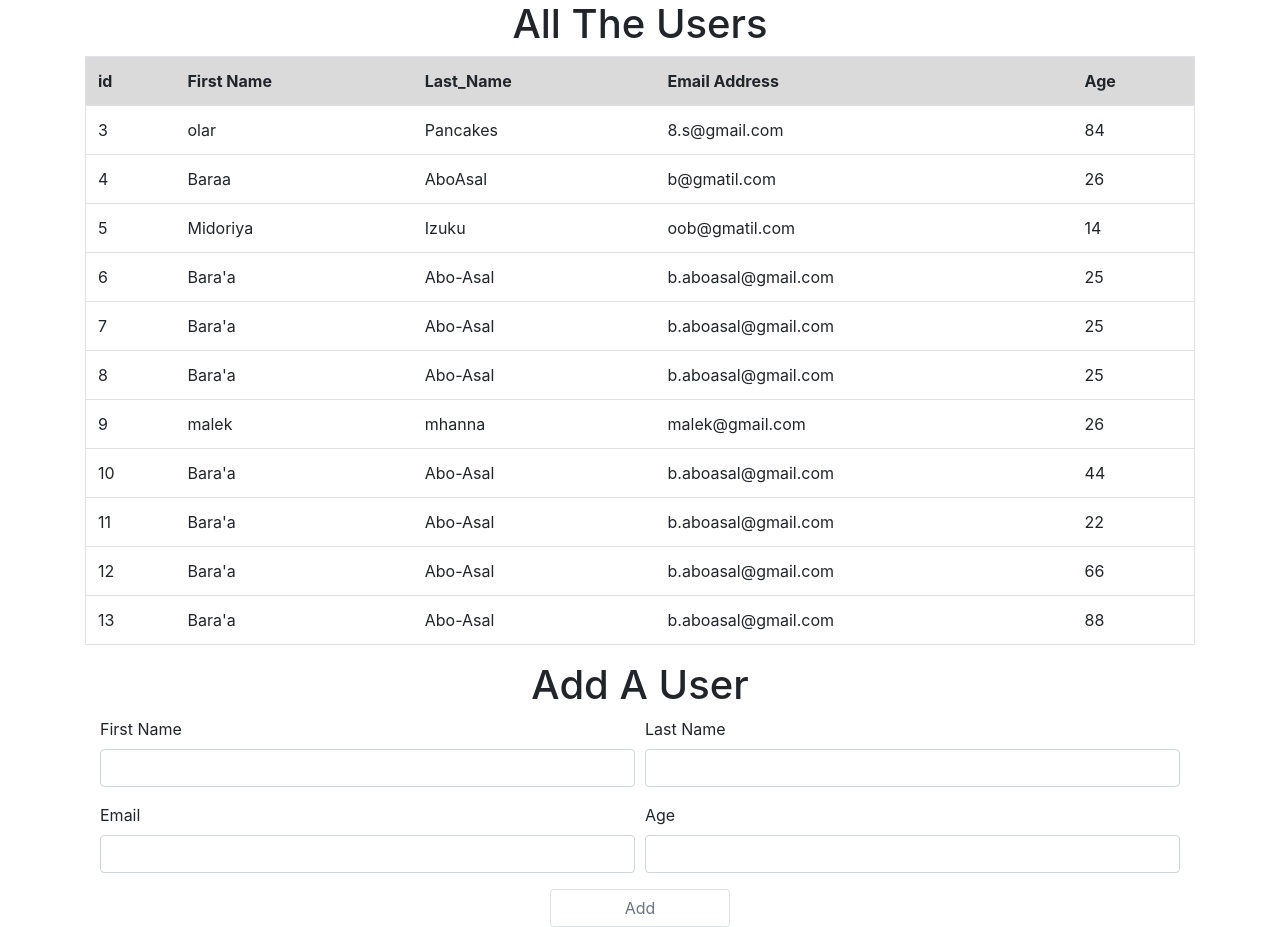
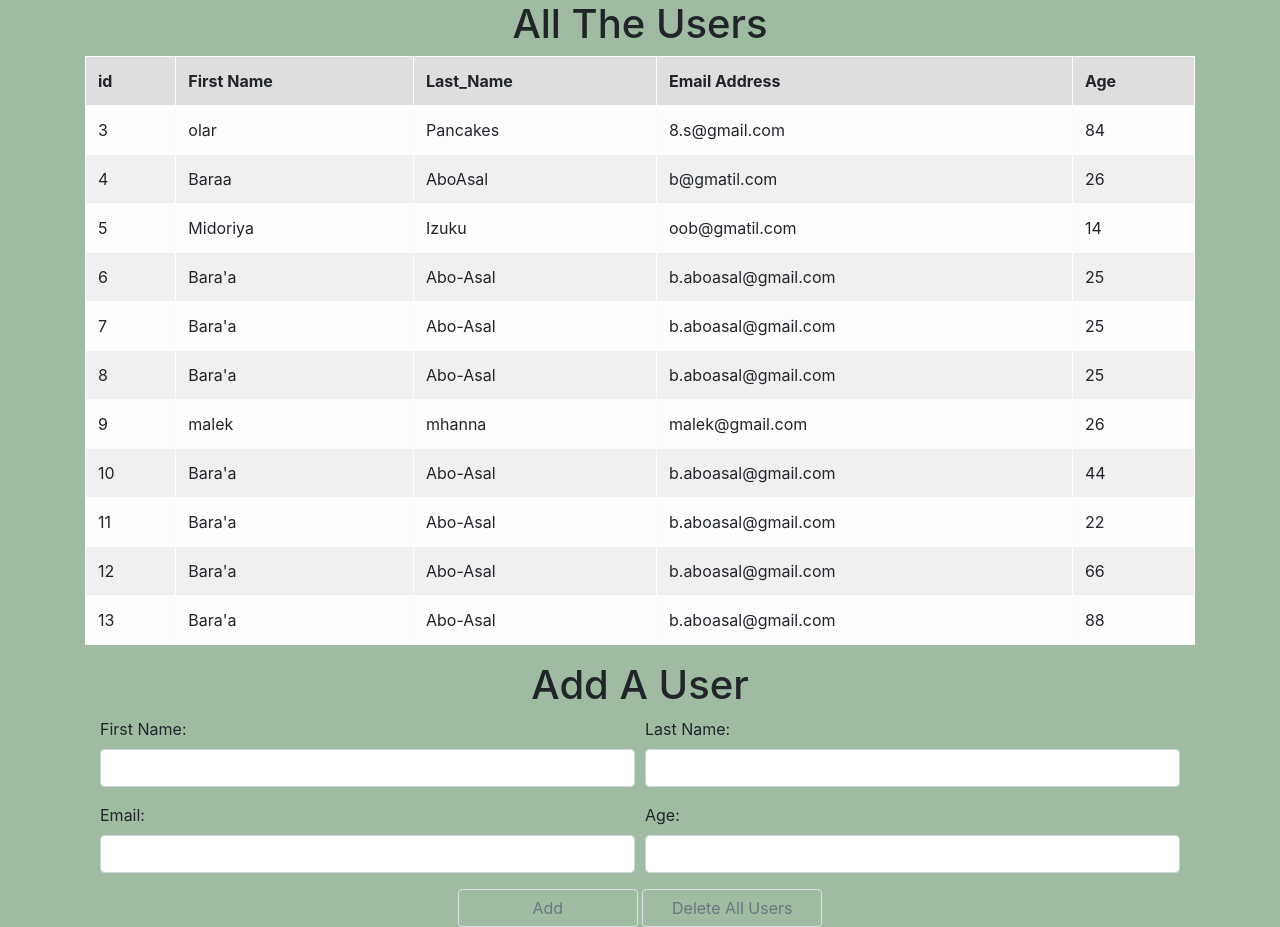
Before and after one commit to Baraa-asal/single_model_orm, a Django app: page / in a window 1280 px wide. Run offline with Django 4.2, Linux system fonts and the light colour scheme; data comes from the database, SQL or seed files in the repository; both versions use the stored data as it was after the commit.

Commit message:
edit users with templates

```diff
--- a/users_app/templates/index.html
+++ b/users_app/templates/index.html
@@ -7,10 +7,15 @@
     <title>C+R Users</title>
     <link rel="stylesheet" href="https://cdn.jsdelivr.net/npm/bootstrap@4.3.1/dist/css/bootstrap.min.css" integrity="sha384-ggOyR0iXCbMQv3Xipma34MD+dH/1fQ784/j6cY/iJTQUOhcWr7x9JvoRxT2MZw1T" crossorigin="anonymous">
 </head>
+<style>
+    body {
+        background-color: rgb(159, 188, 162);
+    }
+</style>
 <body>
     <h1 class="text-center">All The Users</h1>
     <div class="container">
-    <table class="table border">
+    <table class="table border w-100 table-bordered table-striped table-hover table-light overflow-hidden h-50">
         <tr class="table-active">
             <th scope="col">id</th>
             <th scope="col">First Name</th>
@@ -30,29 +35,30 @@
     {% csrf_token %}
     <div class="form-row">
         <div class="form-group col-md-6">
-            <label for="first_name">First Name</label>
+            <label for="first_name">First Name: </label>
             <input class="form-control" id="first_name" type="text" name="first_name">
         </div>
         <div class="form-group col-md-6">
-            <label for="last_name">Last Name</label>
+            <label for="last_name">Last Name: </label>
             <input class="form-control" id="last_name" type="text" name="last_name">
         </div>
     </div>
     <div class="form-row">
         <div class="form-group col-md-6">
-            <label for="email">Email</label>
+            <label for="email">Email: </label>
             <input class="form-control" id="email" type="text" name="email">
         </div>
         <div class="form-group col-md-6">
-            <label for="age">Age</label>
+            <label for="age">Age: </label>
             <input class="form-control" id="age" type="number" required name="age">
         </div>
     </div>
     <div class="text-center">
-    <button class="btn border btn-outline col-2 btn-outline-secondary" type="submit">Add</button>
+    <button class="btn border btn-outline col-2 btn-outline-secondary color-black" type="submit">Add</button>
+    <button class="btn border btn-outline col-2 btn-outline-secondary color-black" type="submit">Delete All Users</button>
     </div>
     </form>
-</div>
+
 </div>
 </body>
 </html>
```
Also changed, not shown: db.sqlite3.
